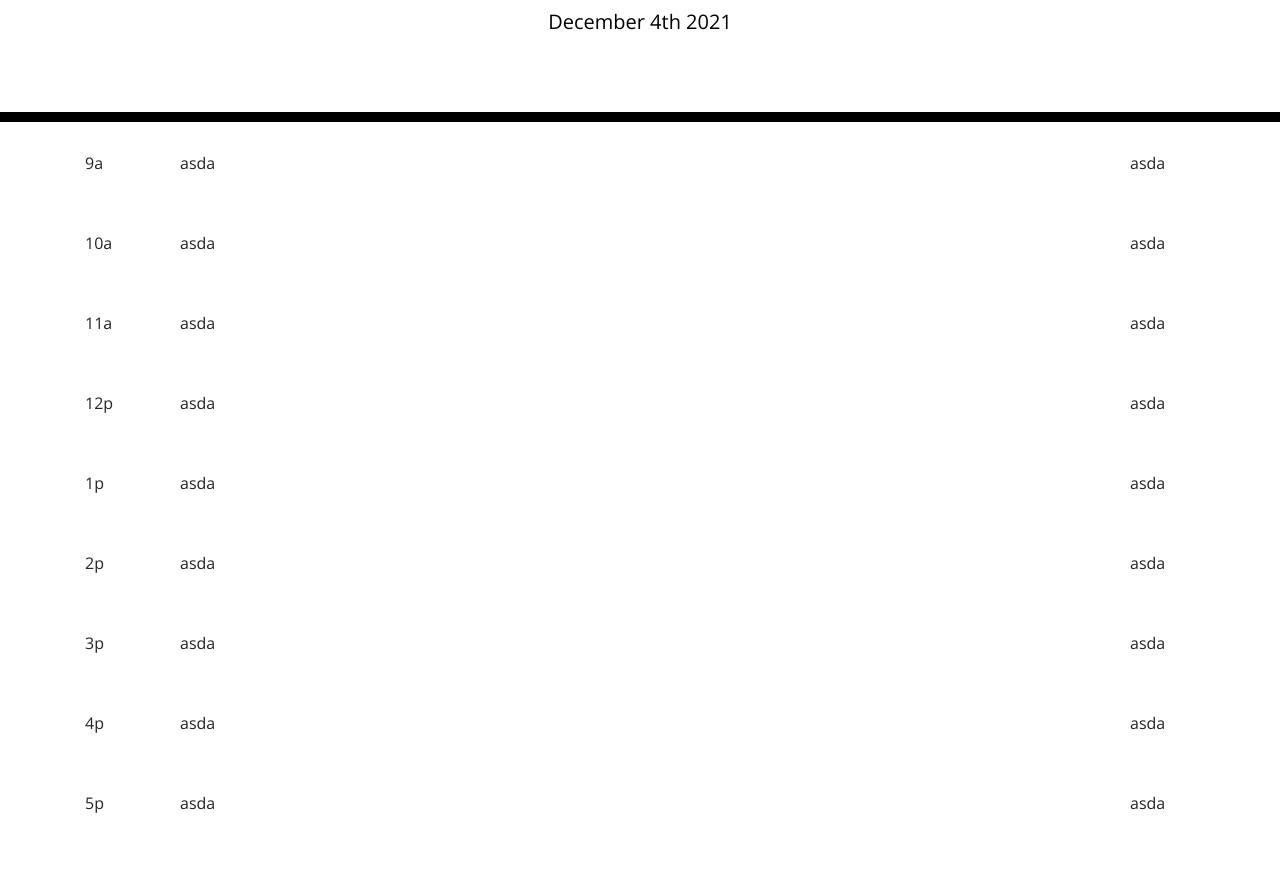
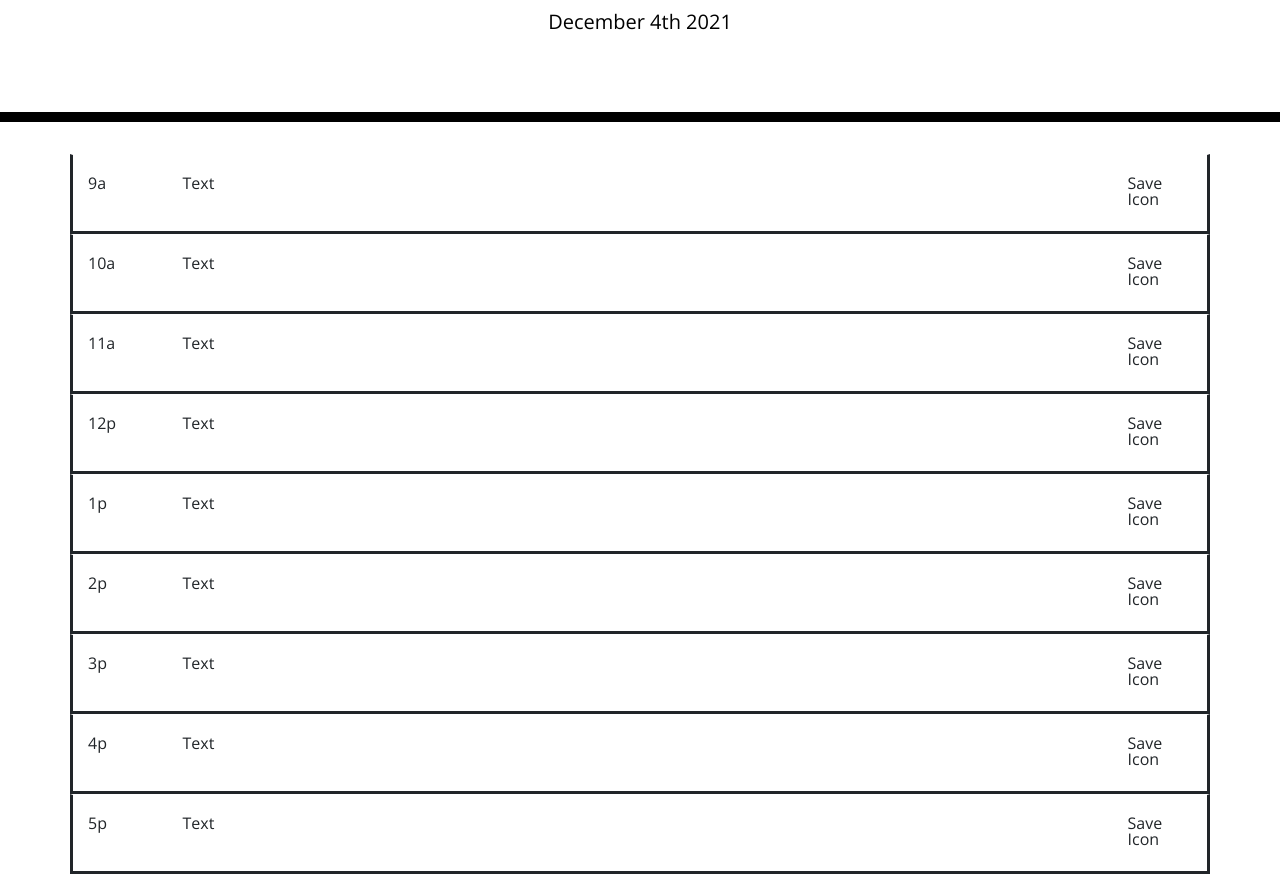
Before and after one commit to avc0021/Work-Day-Scheduler, a plain HTML site: page index.html in a window 1280 px wide. Shown: the part 182-1056 px from the top of the page. Drawn offline with nearby package versions, Linux system fonts and the light colour scheme.

Commit message:
border added to hour slots

```diff
--- a/css/style.css
+++ b/css/style.css
@@ -69,3 +69,9 @@
     font-size: 20px;
     transition: all .3s ease-in-out;
   }
+
+  .container .row {
+      padding: 20px 0 0 0;
+      border-style: solid;
+
+  }
--- a/index.html
+++ b/index.html
@@ -30,60 +30,63 @@
     </header>
     <div class="container">
       <!-- Timeblocks go here -->
+
+
       <div class="row">
        <div class="col-sm-1">9a</div>
-       <div class="col-sm-10">asda</div>
-       <div class="col-sm-1">asda</div>
+       <div class="col-sm-10">Text</div>
+       <div class="col-sm-1">Save Icon</div>
       </div>
 
       <div class="row">
         <div class="col-sm-1">10a</div>
-        <div class="col-sm-10">asda</div>
-        <div class="col-sm-1">asda</div>
+        <div class="col-sm-10">Text</div>
+        <div class="col-sm-1">Save Icon</div>
        </div>
 
        <div class="row">
         <div class="col-sm-1">11a</div>
-        <div class="col-sm-10">asda</div>
-        <div class="col-sm-1">asda</div>
+        <div class="col-sm-10">Text</div>
+        <div class="col-sm-1">Save Icon</div>
        </div>
 
        <div class="row">
         <div class="col-sm-1">12p</div>
-        <div class="col-sm-10">asda</div>
-        <div class="col-sm-1">asda</div>
+        <div class="col-sm-10">Text</div>
+        <div class="col-sm-1">Save Icon</div>
        </div>
 
        <div class="row">
         <div class="col-sm-1">1p</div>
-        <div class="col-sm-10">asda</div>
-        <div class="col-sm-1">asda</div>
+        <div class="col-sm-10">Text</div>
+        <div class="col-sm-1">Save Icon</div>
        </div>
 
        <div class="row">
         <div class="col-sm-1">2p</div>
-        <div class="col-sm-10">asda</div>
-        <div class="col-sm-1">asda</div>
+        <div class="col-sm-10">Text</div>
+        <div class="col-sm-1">Save Icon</div>
        </div>
 
        <div class="row">
         <div class="col-sm-1">3p</div>
-        <div class="col-sm-10">asda</div>
-        <div class="col-sm-1">asda</div>
+        <div class="col-sm-10">Text</div>
+        <div class="col-sm-1">Save Icon</div>
        </div>
 
        <div class="row">
         <div class="col-sm-1">4p</div>
-        <div class="col-sm-10">asda</div>
-        <div class="col-sm-1">asda</div>
+        <div class="col-sm-10">Text</div>
+        <div class="col-sm-1">Save Icon</div>
        </div>
 
        <div class="row">
         <div class="col-sm-1">5p</div>
-        <div class="col-sm-10">asda</div>
-        <div class="col-sm-1">asda</div>
+        <div class="col-sm-10">Text</div>
+        <div class="col-sm-1">Save Icon</div>
        </div>
 
+</div>
     <script src="https://code.jquery.com/jquery-3.4.1.min.js"></script>
     <script src="https://cdnjs.cloudflare.com/ajax/libs/moment.js/2.24.0/moment.min.js"></script>
     <script src="js/script.js"></script>
```
Also changed, not shown: 1 other file.
